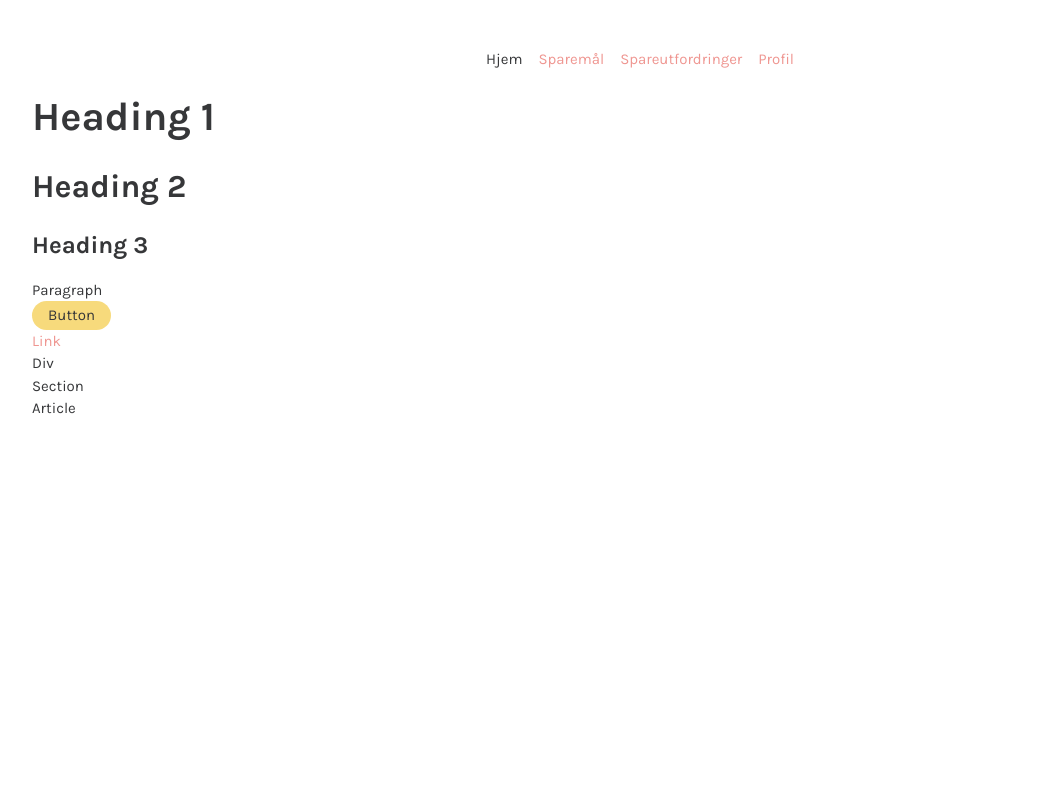
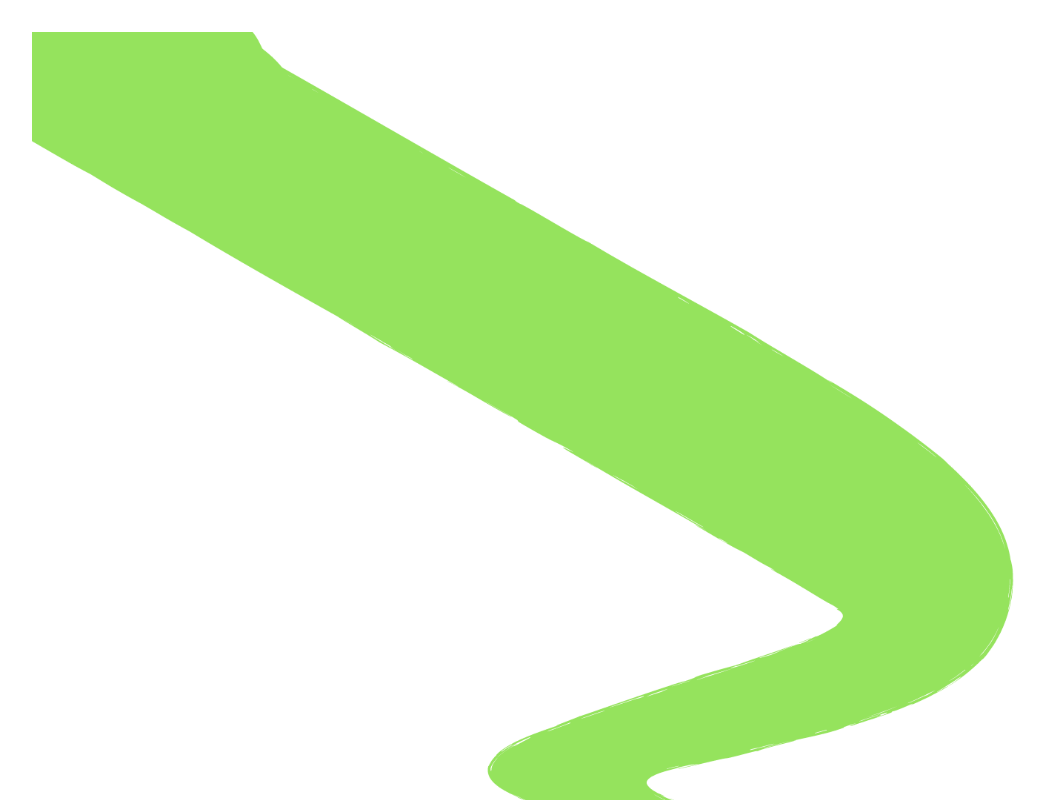
Before and after one commit to haruixu/SpareStiFrontend, a Vue app: page / in a window 1280 px wide. Shown: the top 800 px of the page, without its empty margins (0-1045 px from the left). Built offline with nearby package versions, Linux system fonts and the light colour scheme.

Commit message:
Add startview page and changed router to start on this page

```diff
--- a/package.json
+++ b/package.json
@@ -19,7 +19,7 @@
   "dependencies": {
     "pinia": "^2.1.7",
     "vue": "^3.4.21",
-    "vue-router": "^4.3.0"
+    "vue-router": "^4.3.1"
   },
   "devDependencies": {
     "@rushstack/eslint-patch": "^1.8.0",
--- a/src/App.vue
+++ b/src/App.vue
@@ -1,17 +1,25 @@
 <script setup lang="ts">
-import { RouterLink, RouterView } from 'vue-router'
+import { computed, ref } from 'vue'
+import { RouterLink, RouterView, useRoute} from 'vue-router'
+
+const route = useRoute()
+
+const showRouterView =
+    computed(() => route.path !== '/')
 </script>
 
 <template>
-    <nav>
-        <RouterLink to="/">Hjem</RouterLink>
+    <nav v-if="showRouterView">
+        <RouterLink to="/hjem">Hjem</RouterLink>
         <RouterLink to="/sparemaal">Sparemål</RouterLink>
         <RouterLink to="/spareutfordringer">Spareutfordringer</RouterLink>
         <RouterLink to="/profil">Profil</RouterLink>
     </nav>
 
     <main>
-        <RouterView />
+        <div>
+            <RouterView />
+        </div>
     </main>
 </template>
 
--- a/src/router/index.ts
+++ b/src/router/index.ts
@@ -1,39 +1,45 @@
 import { createRouter, createWebHistory } from 'vue-router'
-import HomeView from '../views/HomeView.vue'
+import HomeView from '@/views/HomeView.vue'
+import StartView from '@/views/StartView.vue'
 
 const router = createRouter({
     history: createWebHistory(import.meta.env.BASE_URL),
     routes: [
         {
             path: '/',
+            name: 'start',
+            component: StartView
+        },
+        {
+            path: '/hjem',
             name: 'home',
             component: HomeView
         },
         {
             path: '/login',
             name: 'login',
-            component: () => import('../views/LoginView.vue')
+            component: () => import('@/views/LoginView.vue')
         },
         {
             path: '/profil',
             name: 'profile',
-            component: () => import('../views/ProfileView.vue')
+            component: () => import('@/views/ProfileView.vue')
         },
         {
             path: '/sparemaal',
             name: 'goals',
-            component: () => import('../views/GoalView.vue')
+            component: () => import('@/views/GoalView.vue')
 
         },
         {
             path: '/spareutfordringer',
             name: 'challenges',
-            component: () => import('../views/ChallengeView.vue')
+            component: () => import('@/views/ChallengeView.vue')
         },
         {
             path: '/:pathMatch(.*)*',
             name: 'not-found',
-            component: () => import('../views/NotFoundView.vue')
+            component: () => import('@/views/NotFoundView.vue')
         }
     ]
 })
--- /dev/null
+++ b/src/views/StartView.vue
@@ -0,0 +1,20 @@
+<script setup lang="ts">
+import startPageFirst from '@/assets/background/startpage_first.png';
+import startPageSecond from '@/assets/background/startpage_second.png';
+import startPageThird from '@/assets/background/startpage_third.png';
+</script>
+
+<template>
+    <div class="h-screen w-full bg-cover bg-center m-0 p-0" :style="{ backgroundImage: `url(${startPageFirst})` }"></div>
+    <div class="h-screen w-full bg-cover bg-center m-0 p-0" :style="{ backgroundImage: `url(${startPageSecond})` }"></div>
+    <div class="h-screen w-full bg-cover bg-center m-0 p-0" :style="{ backgroundImage: `url(${startPageThird})` }"></div>
+</template>
+
+<style scoped>
+html, body {
+  @apply m-0;
+}
+.h-screen {
+  @apply p-0;
+}
+</style>
```
Also changed, not shown: 1 other file (tests, documents, lock files or other folders).
